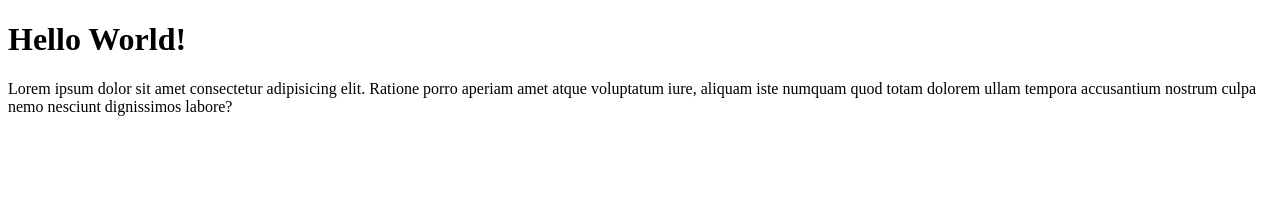
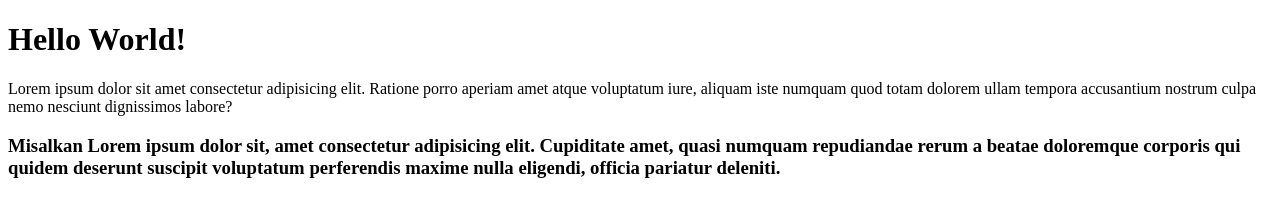
Before and after one commit to NaufalIhza17/coba-git-branch, a plain HTML site: page index.html in a window 1280 px wide. Drawn offline with Linux system fonts and the light colour scheme.

Commit message:
misalkan

```diff
--- a/index.html
+++ b/index.html
@@ -9,5 +9,7 @@
 <body>
     <h1>Hello World!</h1>
     <p>Lorem ipsum dolor sit amet consectetur adipisicing elit. Ratione porro aperiam amet atque voluptatum iure, aliquam iste numquam quod totam dolorem ullam tempora accusantium nostrum culpa nemo nesciunt dignissimos labore?</p>
+
+    <h3>Misalkan Lorem ipsum dolor sit, amet consectetur adipisicing elit. Cupiditate amet, quasi numquam repudiandae rerum a beatae doloremque corporis qui quidem deserunt suscipit voluptatum perferendis maxime nulla eligendi, officia pariatur deleniti.</h3>
 </body>
 </html>
```
